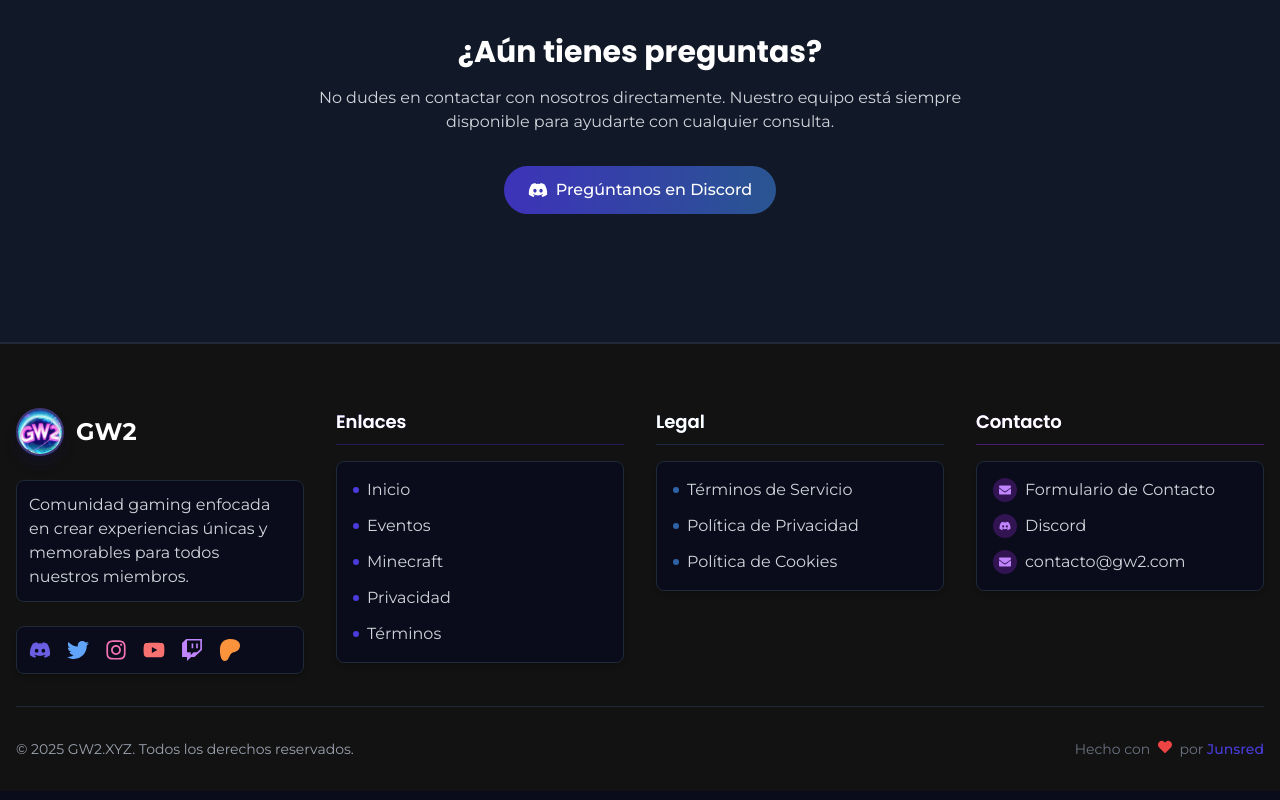
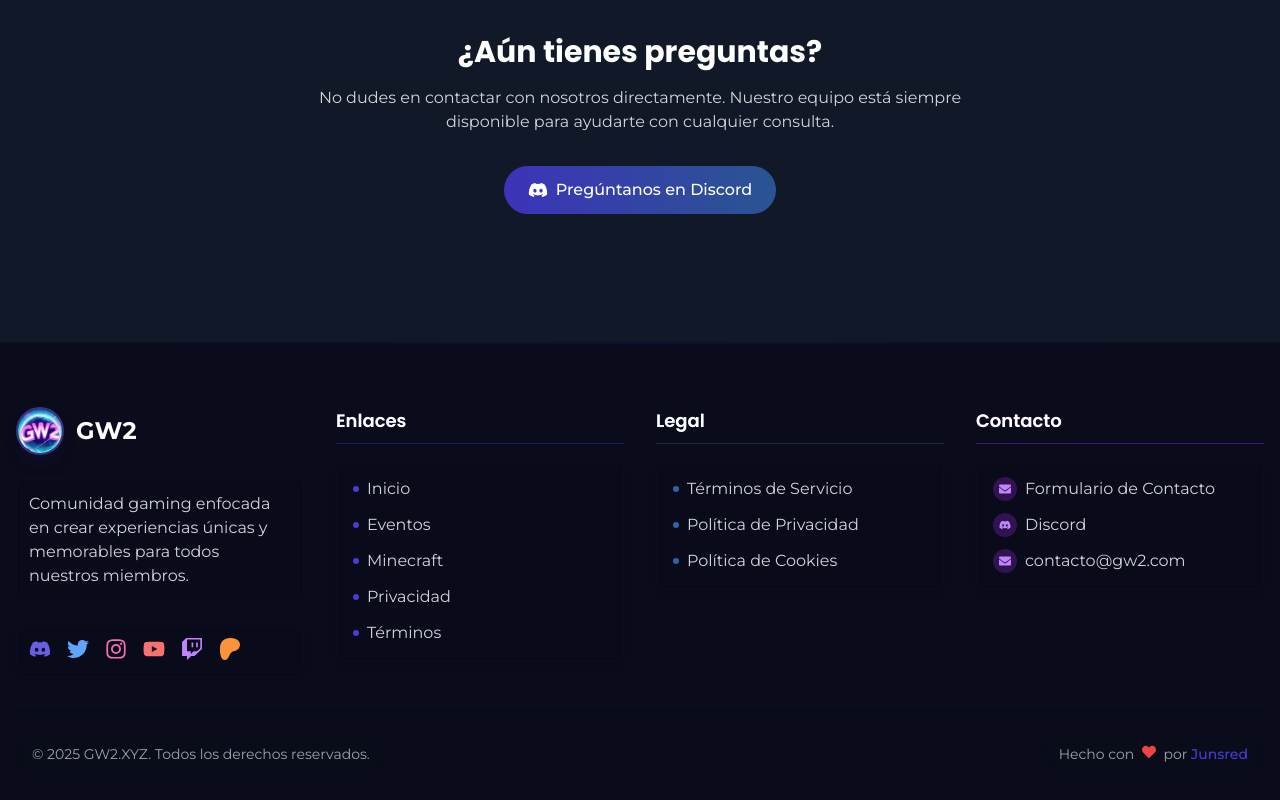
Before and after one commit to persecucion/GW2-WEB, a Next.js app: page /faq in a window 1280 px wide. Shown: the part 1392-2192 px from the top of the page. Built offline with nearby package versions, Linux system fonts and the light colour scheme.

Commit message:
Update Footer.tsx

```diff
--- a/app/Footer.tsx
+++ b/app/Footer.tsx
@@ -18,8 +18,10 @@ export default function Footer() {
   }
 
   return (
-    <footer className="bg-black relative z-50 border-t-2 border-gray-800">
-      <div className="absolute inset-0 bg-black w-full h-full"></div>
+    <footer className="relative z-50 border-t border-primary-900/30">
+      <div className="absolute inset-0 bg-gradient-to-b from-dark-950 to-black w-full h-full"></div>
+      <div className="absolute inset-0 bg-gradient-to-r from-primary-950/10 via-dark-950 to-primary-950/10 opacity-80"></div>
+      <div className="absolute top-0 left-0 w-full h-px bg-gradient-to-r from-transparent via-primary-800/20 to-transparent"></div>
       <div className="container mx-auto px-4 pt-16 pb-8 relative z-10">
         {/* Top footer content with logo and sections */}
         <div className="grid grid-cols-1 md:grid-cols-4 gap-8 mb-8">
@@ -37,10 +39,10 @@ export default function Footer() {
               </div>
               <span className="text-2xl font-bold text-white">GW2</span>
             </div>
-            <p className="text-gray-300 mb-6 bg-dark-900 p-3 rounded-lg border border-gray-800 shadow-inner">
+            <p className="text-gray-300 mb-6 bg-dark-900/80 p-3 rounded-lg border border-primary-900/20 shadow-inner backdrop-blur-sm">
               Comunidad gaming enfocada en crear experiencias únicas y memorables para todos nuestros miembros.
             </p>
-            <div className="flex space-x-4 bg-dark-900 p-3 rounded-lg border border-gray-800 shadow-md">
+            <div className="flex space-x-4 bg-dark-900/80 p-3 rounded-lg border border-primary-900/20 shadow-md backdrop-blur-sm">
               <a
                 href="https://discord.gg/gatitos2"
                 target="_blank"
@@ -99,7 +101,7 @@ export default function Footer() {
           {/* Links section - Adding Minecraft category */}
           <div>
             <h3 className="text-lg font-semibold text-white mb-4 border-b border-primary-700/50 pb-2 bg-gradient-to-r from-primary-400 to-transparent bg-clip-text text-transparent">Enlaces</h3>
-            <nav className="flex flex-col space-y-3 bg-dark-900 p-4 rounded-lg border border-gray-800 shadow-md">
+            <nav className="flex flex-col space-y-3 bg-dark-900/80 p-4 rounded-lg border border-primary-900/20 shadow-md backdrop-blur-sm">
               <Link href="/" className="text-gray-300 hover:text-primary-400 transition-colors flex items-center gap-2">
                 <div className="w-1.5 h-1.5 rounded-full bg-primary-500"></div>
                 Inicio
@@ -126,7 +128,7 @@ export default function Footer() {
           {/* Legal section */}
           <div>
             <h3 className="text-lg font-semibold text-white mb-4 border-b border-secondary-700/50 pb-2 bg-gradient-to-r from-secondary-400 to-transparent bg-clip-text text-transparent">Legal</h3>
-            <ul className="space-y-3 bg-dark-900 p-4 rounded-lg border border-gray-800 shadow-md">
+            <ul className="space-y-3 bg-dark-900/80 p-4 rounded-lg border border-primary-900/20 shadow-md backdrop-blur-sm">
               <li>
                 <Link href="/terms" className="text-gray-300 hover:text-secondary-400 transition-colors flex items-center gap-2">
                   <div className="w-1.5 h-1.5 rounded-full bg-secondary-500"></div>
@@ -151,7 +153,7 @@ export default function Footer() {
           {/* Contact section */}
           <div>
             <h3 className="text-lg font-semibold text-white mb-4 border-b border-purple-700/50 pb-2 bg-gradient-to-r from-purple-400 to-transparent bg-clip-text text-transparent">Contacto</h3>
-            <ul className="space-y-3 bg-dark-900 p-4 rounded-lg border border-gray-800 shadow-md">
+            <ul className="space-y-3 bg-dark-900/80 p-4 rounded-lg border border-primary-900/20 shadow-md backdrop-blur-sm">
               <li>
                 <Link href="/contact" className="text-gray-300 hover:text-purple-400 transition-colors flex items-center gap-2">
                   <div className="w-6 h-6 rounded-full bg-purple-900/50 flex items-center justify-center">
@@ -186,11 +188,11 @@ export default function Footer() {
         </div>
 
         {/* Bottom footer content */}
-        <div className="pt-8 border-t border-gray-800 flex flex-col md:flex-row justify-between items-center">
-          <div className="text-sm text-gray-400 mb-4 md:mb-0">
+        <div className="pt-8 border-t border-primary-900/20 flex flex-col md:flex-row justify-between items-center">
+          <div className="text-sm text-gray-400 mb-4 md:mb-0 bg-dark-900/50 py-1.5 px-4 rounded-full backdrop-blur-sm">
             &copy; {new Date().getFullYear()} GW2.XYZ. Todos los derechos reservados.
           </div>
-          <div className="text-sm text-gray-500 whitespace-nowrap">
+          <div className="text-sm text-gray-400 whitespace-nowrap bg-dark-900/50 py-1.5 px-4 rounded-full backdrop-blur-sm">
             Hecho con <span className="text-red-500 mx-1 inline-block"><FaHeart /></span> por <a href="https://twitter.com/juansrd" target="_blank" rel="noopener noreferrer" className="text-primary-500 hover:text-primary-400 font-medium inline-block">Junsred</a>
           </div>
         </div>
```
